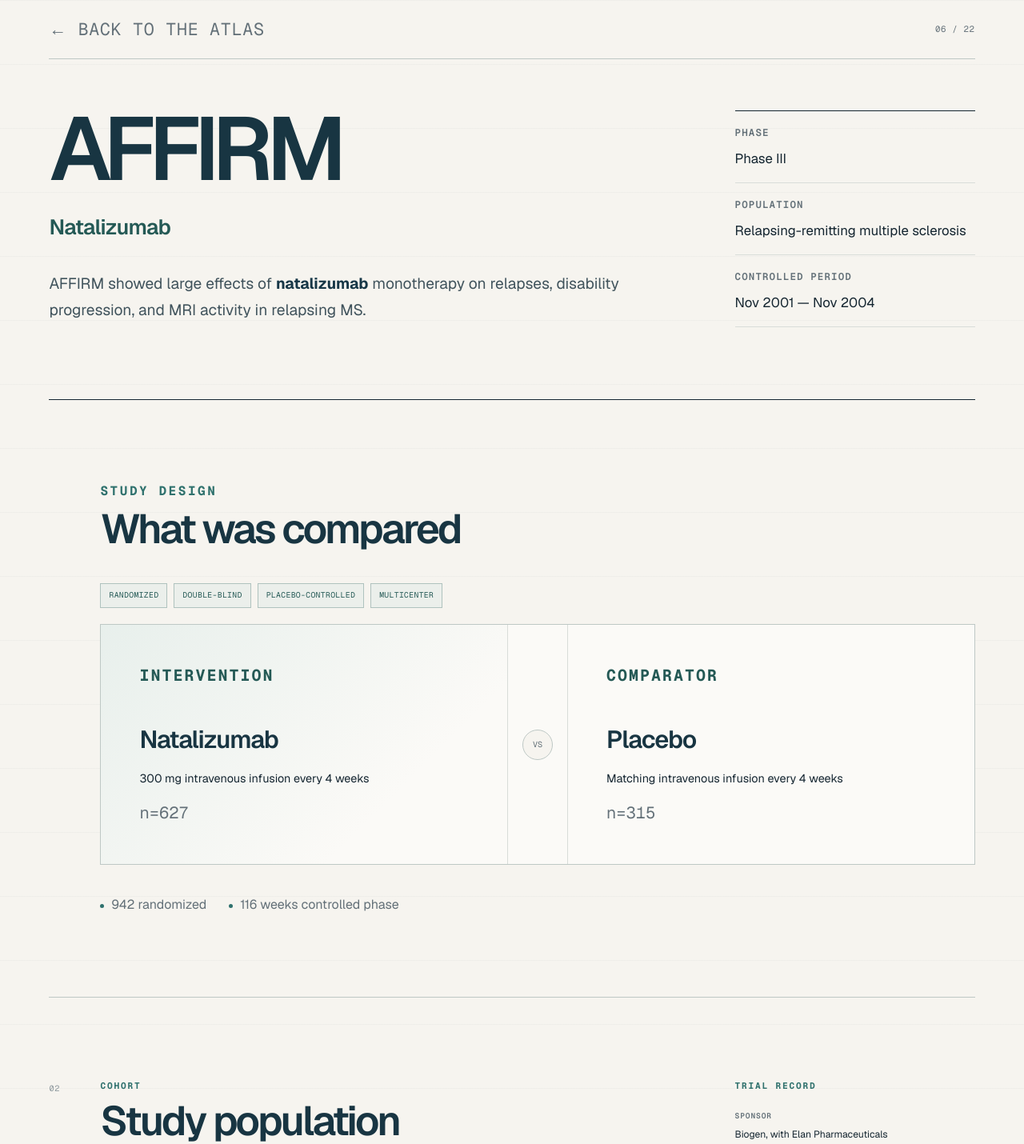
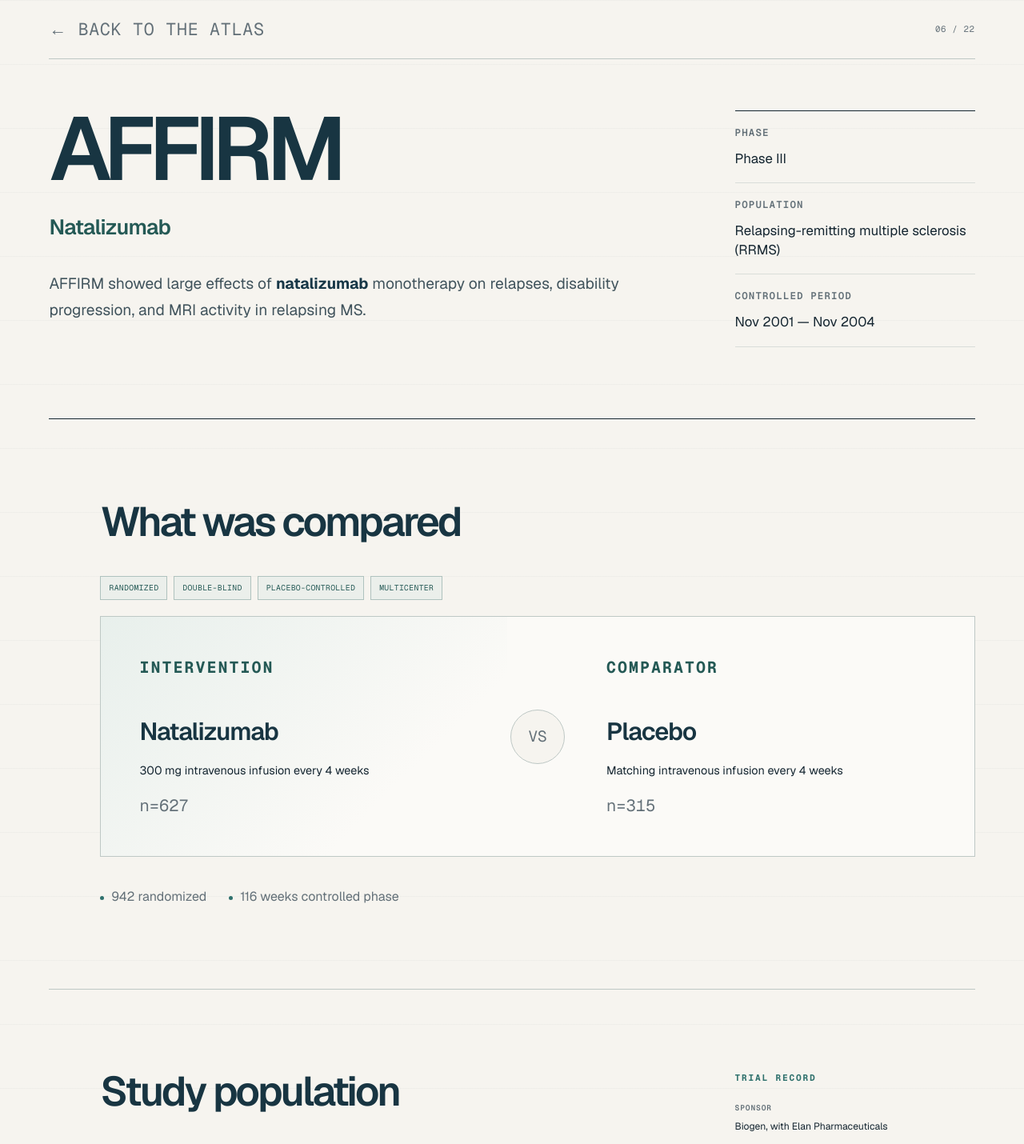
Before and after one commit to Douglas216/ms-trial-atlas, a Next.js app: page /trials/affirm in a window 1280 px wide. Shown: the top 1430 px of the page at 80% size. Built offline with nearby package versions, Linux system fonts and the light colour scheme.

Commit message:
Simplify trial profile section headings

```diff
--- a/app/data/trials.ts
+++ b/app/data/trials.ts
@@ -46,7 +46,7 @@ export const trials: Trial[] = [
     slug: "ifnb-1b-pivotal",
     studyName: "IFNβ-1b subcutaneous pivotal trial",
     drug: "Interferon beta-1b",
-    diseasePopulation: "Relapsing-remitting multiple sclerosis",
+    diseasePopulation: "Relapsing-remitting multiple sclerosis (RRMS)",
     comparatorType: "placebo",
     comparatorName: "Placebo",
     primaryEndpointCategory: "relapse",
@@ -77,7 +77,7 @@ export const trials: Trial[] = [
     slug: "copolymer-1",
     studyName: "Copolymer 1 pivotal trial",
     drug: "Glatiramer acetate",
-    diseasePopulation: "Relapsing-remitting multiple sclerosis",
+    diseasePopulation: "Relapsing-remitting multiple sclerosis (RRMS)",
     comparatorType: "placebo",
     comparatorName: "Placebo",
     primaryEndpointCategory: "relapse",
@@ -106,7 +106,7 @@ export const trials: Trial[] = [
     slug: "mscrg",
     studyName: "MSCRG",
     drug: "Intramuscular interferon beta-1a",
-    diseasePopulation: "Relapsing multiple sclerosis",
+    diseasePopulation: "Relapsing multiple sclerosis (RMS)",
     comparatorType: "placebo",
     comparatorName: "Placebo",
     primaryEndpointCategory: "disability-progression",
@@ -137,7 +137,7 @@ export const trials: Trial[] = [
     slug: "prisms",
     studyName: "PRISMS",
     drug: "Subcutaneous interferon beta-1a",
-    diseasePopulation: "Relapsing-remitting multiple sclerosis",
+    diseasePopulation: "Relapsing-remitting multiple sclerosis (RRMS)",
     comparatorType: "placebo",
     comparatorName: "Placebo",
     primaryEndpointCategory: "relapse",
@@ -169,7 +169,7 @@ export const trials: Trial[] = [
     studyName: "MIMS",
     drug: "Mitoxantrone",
     diseasePopulation:
-      "Worsening relapsing-remitting or secondary progressive multiple sclerosis",
+      "Worsening relapsing-remitting multiple sclerosis (RRMS) or secondary progressive multiple sclerosis (SPMS)",
     comparatorType: "placebo",
     comparatorName: "Placebo",
     primaryEndpointCategory: "composite",
@@ -198,7 +198,7 @@ export const trials: Trial[] = [
     slug: "affirm",
     studyName: "AFFIRM",
     drug: "Natalizumab",
-    diseasePopulation: "Relapsing-remitting multiple sclerosis",
+    diseasePopulation: "Relapsing-remitting multiple sclerosis (RRMS)",
     comparatorType: "placebo",
     comparatorName: "Placebo",
     primaryEndpointCategory: "composite",
@@ -227,7 +227,7 @@ export const trials: Trial[] = [
     slug: "freedoms",
     studyName: "FREEDOMS",
     drug: "Fingolimod",
-    diseasePopulation: "Relapsing-remitting multiple sclerosis",
+    diseasePopulation: "Relapsing-remitting multiple sclerosis (RRMS)",
     comparatorType: "placebo",
     comparatorName: "Placebo",
     primaryEndpointCategory: "relapse",
@@ -256,7 +256,7 @@ export const trials: Trial[] = [
     slug: "transforms",
     studyName: "TRANSFORMS",
     drug: "Fingolimod",
-    diseasePopulation: "Relapsing-remitting multiple sclerosis",
+    diseasePopulation: "Relapsing-remitting multiple sclerosis (RRMS)",
     comparatorType: "active-comparator",
     comparatorName: "Intramuscular interferon beta-1a",
     primaryEndpointCategory: "relapse",
@@ -287,7 +287,7 @@ export const trials: Trial[] = [
     slug: "freedoms-ii",
     studyName: "FREEDOMS II",
     drug: "Fingolimod",
-    diseasePopulation: "Relapsing-remitting multiple sclerosis",
+    diseasePopulation: "Relapsing-remitting multiple sclerosis (RRMS)",
     comparatorType: "placebo",
     comparatorName: "Placebo",
     primaryEndpointCategory: "relapse",
@@ -316,7 +316,7 @@ export const trials: Trial[] = [
     slug: "clarity",
     studyName: "CLARITY",
     drug: "Cladribine",
-    diseasePopulation: "Relapsing-remitting multiple sclerosis",
+    diseasePopulation: "Relapsing-remitting multiple sclerosis (RRMS)",
     comparatorType: "placebo",
     comparatorName: "Placebo",
     primaryEndpointCategory: "relapse",
@@ -345,7 +345,7 @@ export const trials: Trial[] = [
     slug: "temso",
     studyName: "TEMSO",
     drug: "Teriflunomide",
-    diseasePopulation: "Relapsing multiple sclerosis",
+    diseasePopulation: "Relapsing multiple sclerosis (RMS)",
     comparatorType: "placebo",
     comparatorName: "Placebo",
     primaryEndpointCategory: "relapse",
@@ -373,7 +373,7 @@ export const trials: Trial[] = [
     slug: "topic",
     studyName: "TOPIC",
     drug: "Teriflunomide",
-    diseasePopulation: "First clinical episode suggestive of multiple sclerosis",
+    diseasePopulation: "First clinical episode suggestive of multiple sclerosis (CIS)",
     comparatorType: "placebo",
     comparatorName: "Placebo",
     primaryEndpointCategory: "conversion-to-MS",
@@ -402,7 +402,7 @@ export const trials: Trial[] = [
     slug: "tower",
     studyName: "TOWER",
     drug: "Teriflunomide",
-    diseasePopulation: "Relapsing multiple sclerosis",
+    diseasePopulation: "Relapsing multiple sclerosis (RMS)",
     comparatorType: "placebo",
     comparatorName: "Placebo",
     primaryEndpointCategory: "relapse",
@@ -431,7 +431,7 @@ export const trials: Trial[] = [
     slug: "confirm",
     studyName: "CONFIRM",
     drug: "Dimethyl fumarate",
-    diseasePopulation: "Relapsing-remitting multiple sclerosis",
+    diseasePopulation: "Relapsing-remitting multiple sclerosis (RRMS)",
     comparatorType: "active-reference",
     comparatorName: "Placebo and glatiramer acetate",
     primaryEndpointCategory: "relapse",
@@ -460,7 +460,7 @@ export const trials: Trial[] = [
     slug: "define",
     studyName: "DEFINE",
     drug: "Dimethyl fumarate",
-    diseasePopulation: "Relapsing-remitting multiple sclerosis",
+    diseasePopulation: "Relapsing-remitting multiple sclerosis (RRMS)",
     comparatorType: "placebo",
     comparatorName: "Placebo",
     primaryEndpointCategory: "relapse",
@@ -488,7 +488,7 @@ export const trials: Trial[] = [
     slug: "camms223",
     studyName: "CAMMS223",
     drug: "Alemtuzumab",
-    diseasePopulation: "Early, active relapsing-remitting multiple sclerosis",
+    diseasePopulation: "Early, active relapsing-remitting multiple sclerosis (RRMS)",
     comparatorType: "active-comparator",
     comparatorName: "Subcutaneous interferon beta-1a",
     primaryEndpointCategory: "composite",
@@ -516,7 +516,7 @@ export const trials: Trial[] = [
     slug: "care-ms-i",
     studyName: "CARE-MS I",
     drug: "Alemtuzumab",
-    diseasePopulation: "Treatment-naïve relapsing-remitting multiple sclerosis",
+    diseasePopulation: "Treatment-naïve relapsing-remitting multiple sclerosis (RRMS)",
     comparatorType: "active-comparator",
     comparatorName: "Subcutaneous interferon beta-1a",
     primaryEndpointCategory: "composite",
@@ -545,7 +545,7 @@ export const trials: Trial[] = [
     slug: "expand",
     studyName: "EXPAND",
     drug: "Siponimod",
-    diseasePopulation: "Secondary progressive multiple sclerosis",
+    diseasePopulation: "Secondary progressive multiple sclerosis (SPMS)",
     comparatorType: "placebo",
     comparatorName: "Placebo",
     primaryEndpointCategory: "disability-progression",
@@ -574,7 +574,7 @@ export const trials: Trial[] = [
     slug: "opera",
     studyName: "OPERA I & II",
     drug: "Ocrelizumab",
-    diseasePopulation: "Relapsing multiple sclerosis",
+    diseasePopulation: "Relapsing multiple sclerosis (RMS)",
     comparatorType: "active-comparator",
     comparatorName: "Subcutaneous interferon beta-1a",
     primaryEndpointCategory: "relapse",
@@ -603,7 +603,7 @@ export const trials: Trial[] = [
     slug: "oratorio",
     studyName: "ORATORIO",
     drug: "Ocrelizumab",
-    diseasePopulation: "Primary progressive multiple sclerosis",
+    diseasePopulation: "Primary progressive multiple sclerosis (PPMS)",
     comparatorType: "placebo",
     comparatorName: "Placebo",
     primaryEndpointCategory: "disability-progression",
@@ -631,7 +631,7 @@ export const trials: Trial[] = [
     slug: "sunbeam",
     studyName: "SUNBEAM",
     drug: "Ozanimod",
-    diseasePopulation: "Relapsing multiple sclerosis",
+    diseasePopulation: "Relapsing multiple sclerosis (RMS)",
     comparatorType: "active-comparator",
     comparatorName: "Intramuscular interferon beta-1a",
     primaryEndpointCategory: "relapse",
--- a/app/globals.css
+++ b/app/globals.css
@@ -874,24 +874,8 @@ a {
 }
 
 .section-heading {
-  display: grid;
-  grid-template-columns: 46px minmax(0, 1fr);
-  gap: 18px;
-  align-items: start;
+  margin-left: 64px;
   margin-bottom: 42px;
-}
-
-.section-heading--comparison {
-  display: block;
-  margin-left: 64px;
-}
-
-.comparison-section .section-label {
-  font-size: 1rem;
-}
-
-.section-heading .section-label {
-  margin-bottom: 10px;
 }
 
 .section-heading h2 {
@@ -903,14 +887,6 @@ a {
   line-height: 1;
 }
 
-.section-number {
-  margin: 4px 0 0;
-  color: var(--faint);
-  font-family: var(--font-geist-mono), monospace;
-  font-size: 0.64rem;
-  letter-spacing: 0.06em;
-}
-
 .design-tags {
   display: flex;
   margin: 0 0 20px 64px;
@@ -985,21 +961,19 @@ a {
 .comparison-versus {
   display: grid;
   place-items: center;
-  border-right: 1px solid var(--line);
-  border-left: 1px solid var(--line);
 }
 
 .comparison-versus span {
   display: grid;
-  width: 38px;
-  height: 38px;
+  width: 68px;
+  height: 68px;
   place-items: center;
   background: var(--paper);
   border: 1px solid var(--line-strong);
   border-radius: 50%;
   color: var(--muted);
   font-family: var(--font-geist-mono), monospace;
-  font-size: 0.63rem;
+  font-size: 1.2rem;
   text-transform: uppercase;
 }
 
@@ -1540,7 +1514,7 @@ a {
   }
 
   .arm-comparison {
-    grid-template-columns: 1fr 58px 1fr;
+    grid-template-columns: 1fr 76px 1fr;
   }
 
   .additional-arms article {
@@ -1690,13 +1664,8 @@ a {
   }
 
   .section-heading {
-    grid-template-columns: 34px minmax(0, 1fr);
-    gap: 10px;
+    margin-left: 44px;
     margin-bottom: 32px;
-  }
-
-  .section-heading--comparison {
-    margin-left: 44px;
   }
 
   .design-tags,
@@ -1852,14 +1821,7 @@ a {
 
   .section-heading {
     display: block;
-  }
-
-  .section-heading--comparison {
     margin-left: 0;
-  }
-
-  .section-number {
-    margin-bottom: 10px;
   }
 
   .design-tags,
--- a/app/trials/[slug]/page.tsx
+++ b/app/trials/[slug]/page.tsx
@@ -130,11 +130,8 @@ export default async function TrialProfilePage({ params }: PageProps) {
         </header>
 
         <section className="comparison-section" aria-labelledby="comparison-title">
-          <div className="section-heading section-heading--comparison">
-            <div>
-              <p className="section-label">Study design</p>
+          <div className="section-heading">
             <h2 id="comparison-title">What was compared</h2>
-            </div>
           </div>
 
           <div className="design-tags" aria-label="Trial design">
@@ -190,11 +187,7 @@ export default async function TrialProfilePage({ params }: PageProps) {
           <div className="profile-science">
             <section className="profile-section" aria-labelledby="population-title">
               <div className="section-heading">
-                <p className="section-number">02</p>
-                <div>
-                  <p className="section-label">Cohort</p>
                 <h2 id="population-title">Study population</h2>
-                </div>
               </div>
 
               <dl className="population-grid">
@@ -225,11 +218,7 @@ export default async function TrialProfilePage({ params }: PageProps) {
 
             <section className="profile-section" aria-labelledby="eligibility-title">
               <div className="section-heading">
-                <p className="section-number">03</p>
-                <div>
-                  <p className="section-label">Eligibility</p>
                 <h2 id="eligibility-title">Who entered the trial</h2>
-                </div>
               </div>
 
               <div className="criteria-grid">
@@ -258,11 +247,7 @@ export default async function TrialProfilePage({ params }: PageProps) {
 
             <section className="profile-section result-section" aria-labelledby="result-title">
               <div className="section-heading">
-                <p className="section-number">04</p>
-                <div>
-                  <p className="section-label">Efficacy</p>
                 <h2 id="result-title">Primary endpoint</h2>
-                </div>
               </div>
 
               <div className="primary-result">
@@ -299,11 +284,7 @@ export default async function TrialProfilePage({ params }: PageProps) {
 
             <section className="profile-section" aria-labelledby="safety-title">
               <div className="section-heading">
-                <p className="section-number">05</p>
-                <div>
-                  <p className="section-label">Controlled phase</p>
                 <h2 id="safety-title">Safety signal</h2>
-                </div>
               </div>
               <ul className="safety-list">
                 {profile.safety.map((item) => (
@@ -318,11 +299,7 @@ export default async function TrialProfilePage({ params }: PageProps) {
 
             <section className="profile-section" aria-labelledby="interpretation-title">
               <div className="section-heading">
-                <p className="section-number">06</p>
-                <div>
-                  <p className="section-label">Interpretation</p>
                 <h2 id="interpretation-title">Why it mattered</h2>
-                </div>
               </div>
               <div className="interpretation-grid">
                 <div>
```
Also changed, not shown: 1 other file (tests, documents, lock files or other folders). Lines whose indentation alone changed are shown as unchanged.
